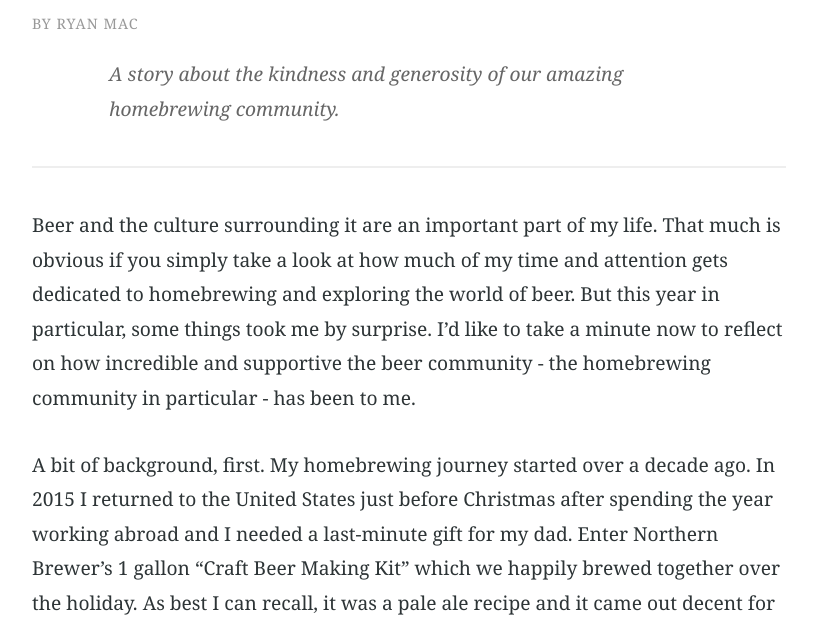
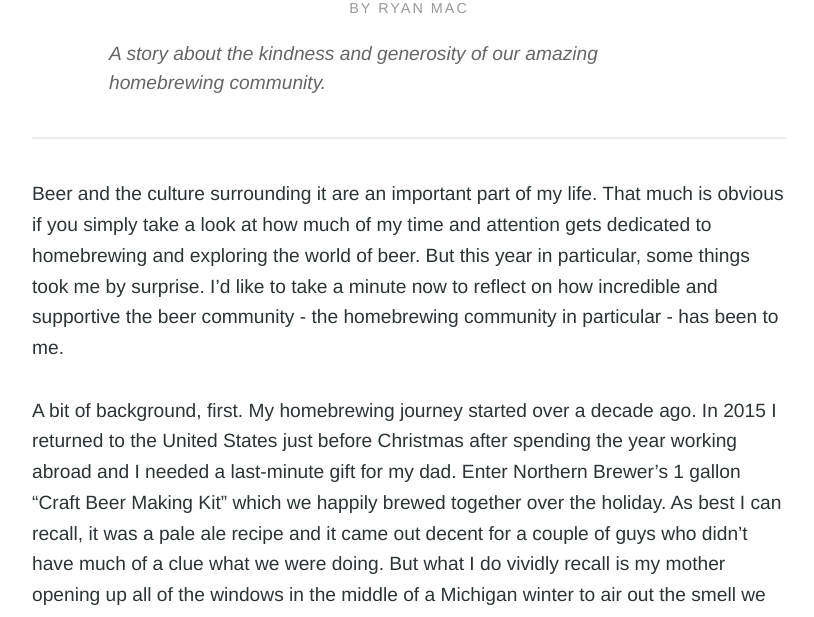
Before and after one commit to ryanandrewmac-create/Mac-Beer-Gratitude, a plain HTML site: page index.html in a window 1280 px wide. Shown: the part 177-794 px from the top of the page, without its empty margins (231-1045 px from the left). Drawn offline with Linux system fonts and the light colour scheme.

Commit message:
Update index.html

```diff
--- a/index.html
+++ b/index.html
@@ -10,8 +10,8 @@
             margin: 0;
             padding: 0;
             background-color: #f4f7f9; /* Soft Olympics-style background */
-            font-family: 'Georgia', serif;
-            line-height: 1.8;
+            font-family: 'Helvetica Neue', Helvetica, Arial, sans-serif;
+            line-height: 1.6;
             color: #2d3436;
         }
 
@@ -25,6 +25,34 @@
             box-shadow: 0 20px 50px rgba(0,0,0,0.05);
             border-radius: 4px;
             box-sizing: border-box;
+            font-family: 'Helvetica Neue', Helvetica, Arial, sans-serif;
+        }
+
+        header {
+            text-align: center;
+            padding: 60px 0; /* Increased padding for a more "Olympic" hero feel */
+            border-bottom: 2px solid #eee;
+            margin-bottom: 40px;
+            display: flex;
+            flex-direction: column;
+            align-items: center; /* This ensures all elements are physically centered in the flex box */
+        }
+
+        header p.byline {
+            text-transform: uppercase;
+            font-size: 0.9rem;
+            letter-spacing: 2px;
+            color: #999;
+            margin: 0 0 20px 0;
+        }
+
+        header p.intro {
+            font-style: italic;
+            font-size: 1.2rem;
+            color: #666;
+            max-width: 600px;
+            margin: 0 auto;
+            line-height: 1.5;
         }
 
         /* Typography */
@@ -32,6 +60,7 @@
             font-family: sans-serif;
             letter-spacing: 4px;
             text-transform: uppercase;
+            margin-bottom: 10px;
             margin: 0;
             font-size: 2.8rem;
             line-height: 1.2;
@@ -108,8 +137,8 @@
 <article class="beer-gratitude-article">
     <header style="text-align: center; padding: 40px 0; border-bottom: 2px solid #eee; margin-bottom: 40px;">
         <h1>Beer Gratitude</h1>
-        <p style="text-transform: uppercase; font-size: 0.9rem; letter-spacing: 1px; color: #999; margin-bottom: 20px;">By Ryan Mac</p>
-        <p style="font-style: italic; font-size: 1.2rem; color: #666; max-width: 600px; margin: 0 auto;">A story about the kindness and generosity of our amazing homebrewing community.</p>
+        <p class="byline">By Ryan Mac</p>
+        <p class="intro">A story about the kindness and generosity of our amazing homebrewing community.</p>
     </header>
 
     <section>
```
